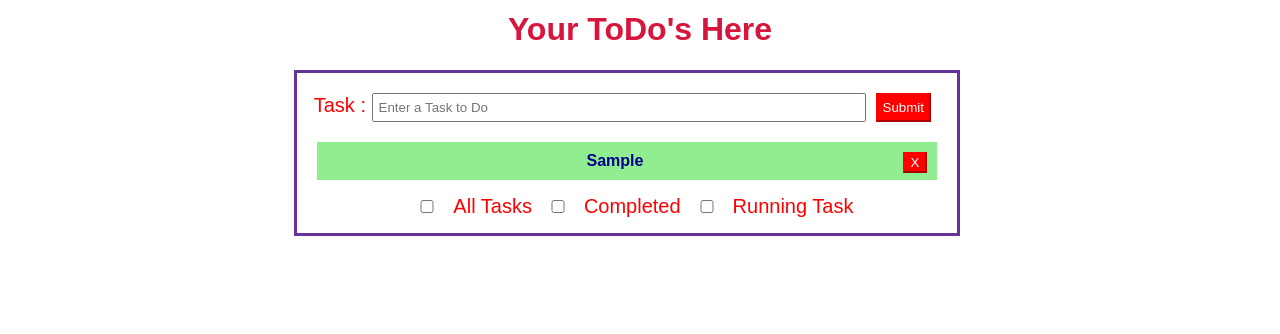
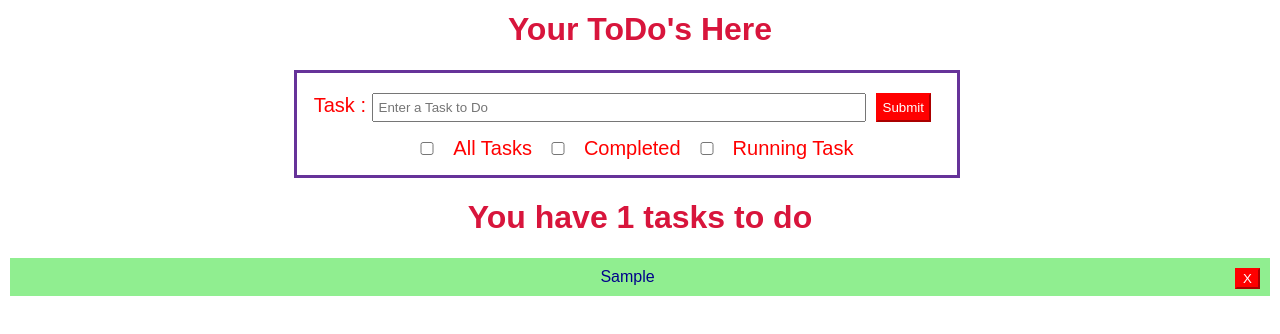
Before and after one commit to Ramtn695/react-todo-app, a React (Create React App) app: page / in a window 1280 px wide. Both pictures are taken after typing "Sample" into the empty fields and a click on the button "Submit". Shown: the part 206-540 px from the top of the page. Built offline with nearby package versions, Linux system fonts and the light colour scheme.

Commit message:
Update ToDo.js

```diff
--- a/src/Todo/Todo.js
+++ b/src/Todo/Todo.js
@@ -1,3 +1,4 @@
+
 import React, { Component } from 'react';
 
 class Todo extends Component {
@@ -5,12 +6,15 @@ class Todo extends Component {
         super(props);
         this.state = {
             task: '',
-            list: []
+            list: [],
+            taskEnd: [],
+            status: "all"
         }
         this.handleChange = this.handleChange.bind(this);
         this.handleSubmit = this.handleSubmit.bind(this);
         this.handleRemove = this.handleRemove.bind(this);
         this.filterItem = this.filterItem.bind(this);
+        this.displayList = this.displayList.bind(this);
     }
     handleChange(event) {
         this.setState({
@@ -24,7 +28,7 @@ class Todo extends Component {
         const tasks = {
             id: Date.now(),
             task: this.state.task,
-            completed: false
+            status: "running"
         }
         list.push(tasks);
         this.setState({
@@ -34,36 +38,47 @@ class Todo extends Component {
         console.log(tasks);
     }
     handleRemove(el) {
-        const task = [...this.state.list];
-        let findTask = task.find(e => e.id === el.id);
-        let updateTask = task.map(e => e.id === el.id ? { ...findTask, completed: true } : e);
-        updateTask = task.filter(e => e.id !== el.id);
+        let task = [...this.state.list];
+        let updateTask = task.map(e => e.id === el.id ? { ...e, status: "completed" } : e);
+        let taskEnd = [...this.state.taskEnd];
+        taskEnd = [...taskEnd, { ...el, status: "completed" }];
+        updateTask = updateTask.filter(e => e.id !== el.id)
         this.setState({
-            list: updateTask
+            list: updateTask,
+            taskEnd
         })
-        console.log(updateTask);
+        console.log(el);
+        console.log(taskEnd);
     }
-    filterItem(value) {
-        console.log(value);
-        switch (value) {
-            case "true":
-                let taskEnd = true;
-                const task = [...this.state.list];
-                let updateTask = task.filter(e => e.completed === taskEnd);
-                this.setState({
-                    task: updateTask
-                })
-                break;
-            case "false":
-                let taskStatus = false;
-                let updateTasks = task.filter(e => e.completed === taskStatus);
-                this.setState({
-                    task: updateTasks
-                })
-                break;
-            default:
-                break;
+    filterItem(e) {
+        if (e.target.checked) {
+            this.setState({
+                status: e.target.value
+            })
+            console.log(this.state.status);
         }
+    }
+    displayList() {
+        const status = this.state.status;
+        const taskEnd = this.state.taskEnd.map(el => (
+            <div className="TaskList" key={el.id}>
+                {el.task}
+                <button className="Clear" onClick={() => this.handleRemove(el)}> X </button>
+            </div>
+        ))
+        const taskList = this.state.list.map((el) => (
+            <div className="TaskList" key={el.id}>
+                {el.task}
+                <button className="Clear" onClick={() => this.handleRemove(el)}> X </button>
+            </div>
+        ))
+        return (
+            <div>
+                {
+                    status === "completed" ? taskEnd : taskList
+                }
+            </div>
+        )
     }
     render(props) {
         return (
@@ -75,28 +90,33 @@ class Todo extends Component {
                         <input type="text" value={this.state.task} name="task" placeholder="Enter a Task to Do" onChange={e => this.handleChange(e)} required />
                         <button value="submit" className="Submit"> Submit </button>
                     </form>
-                    {
-                        this.state.list.map((el) => (
-                            <div className="TaskList" key={el.id}>
-                                {el.task}
-                                <button className="Clear" onClick={() => this.handleRemove(el)}> X </button>
-                            </div>
-                        ))
-                    }
                     {/* Switch Over Various Actions Input */}
                     <div>
 
-                        <input type="checkbox" value="all" name="task" className="Checkbox" onChange={(event) => this.filterItem(event.target.value)} />
+                        <input type="checkbox" value="all" name="task" className="Checkbox" onChange={(event) => this.filterItem(event)} />
                         <label htmlFor="All Tasks " >All Tasks</label>
 
-                        <input type="checkbox" value="true" name="task" className="Checkbox" onChange={(event) => this.filterItem(event.target.value)} />
+                        <input type="checkbox" value="completed" name="task" className="Checkbox" onChange={(event) => this.filterItem(event)} />
                         <label htmlFor="Completed " >Completed</label>
 
-                        <input type="checkbox" value="false" name="task" className="Checkbox" onChange={(event) => this.filterItem(event.target.value)} />
+                        <input type="checkbox" value="running" name="task" className="Checkbox" onChange={(event) => this.filterItem(event)} />
                         <label htmlFor="Running Task " >Running Task</label>
 
                     </div>
                 </div>
+                {
+                    this.state.status === "completed" ?
+                        this.state.taskEnd.length > 0 ? <h1>You have completed {this.state.list.length} tasks</h1> : <h1>Complete Some Tasks</h1>
+                        : this.state.list.length > 0 ? <h1>You have {this.state.list.length} tasks to do</h1> : <h1>Add Some Tasks to do</h1>
+
+
+                }
+                <div className="ToDoList">
+                    {
+                        this.displayList()
+                    }
+                </div>
+
             </div>
         )
     }
```
